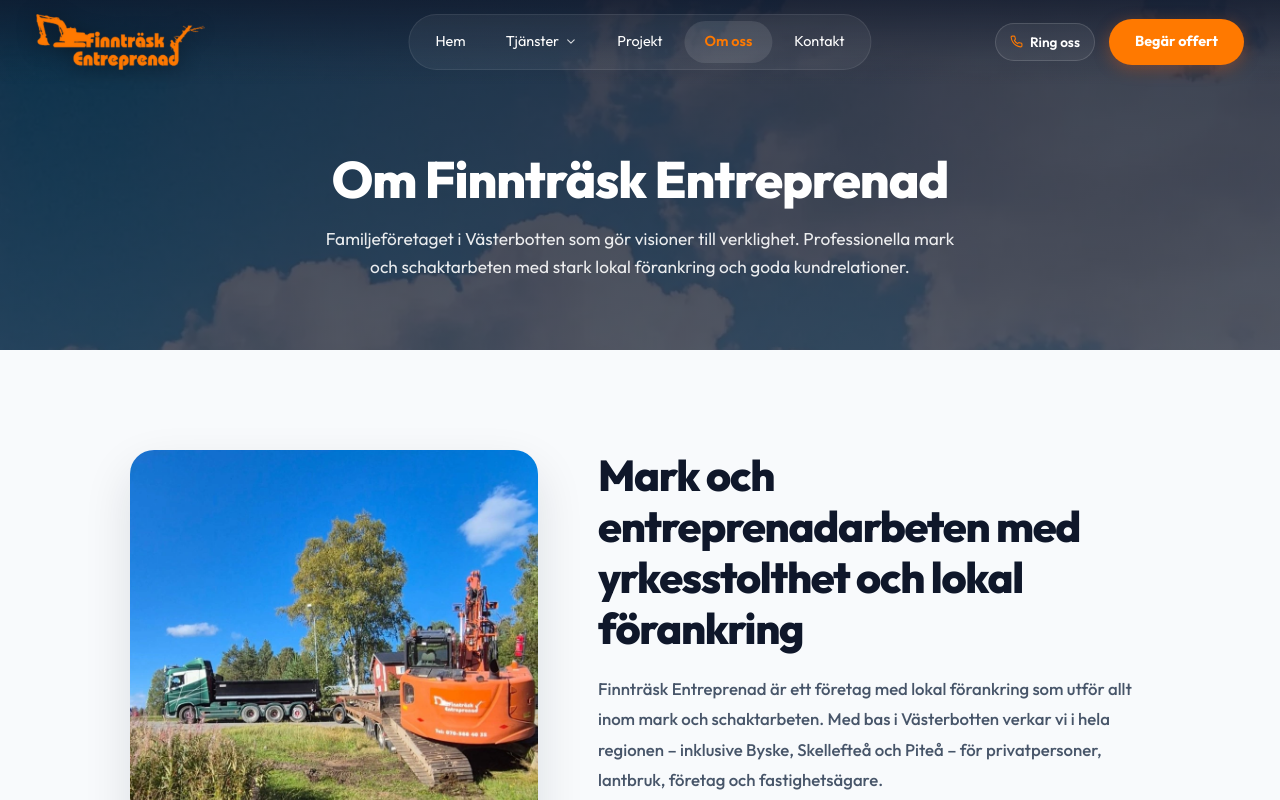
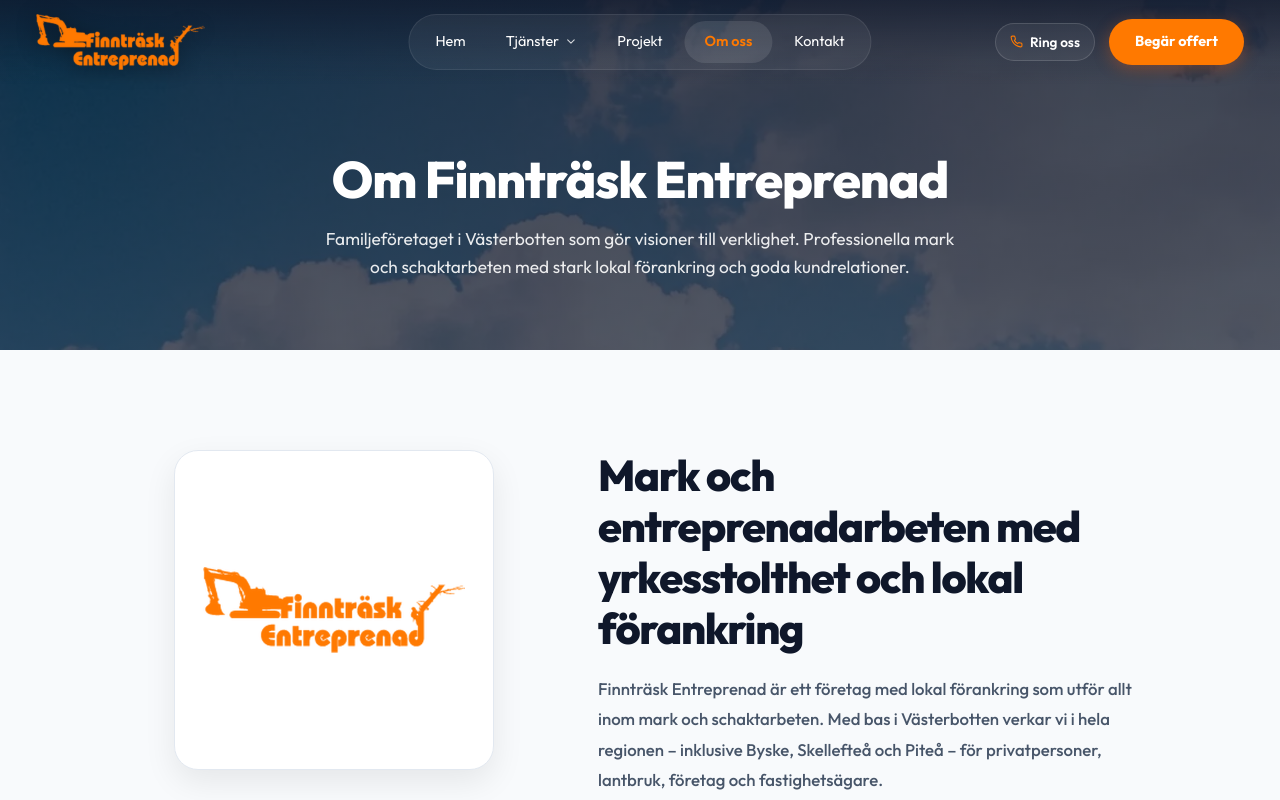
Before and after one commit to filipmrbg/finntraskentreprenad-demo, a React (Vite) app: page /om-oss in a window 1280 px wide. Shown: the top 800 px of the page. Built offline with nearby package versions, Linux system fonts and the light colour scheme.

Commit message:
Fix About page company logo card and add OG cache buster

```diff
--- a/index.html
+++ b/index.html
@@ -32,8 +32,8 @@
   <meta property="og:title" content="Finnträsk Entreprenad | Mark och Schaktarbeten i Västerbotten" />
   <meta property="og:description" content="Finnträsk Entreprenad utför allt inom mark och schaktarbeten, tomtplanering, anläggning, grundarbeten och maskintjänster i Västerbotten med omnejd. Begär offert!" />
   <meta property="og:url" content="https://finntraskentreprenad-demo.vercel.app" />
-  <meta property="og:image" content="https://finntraskentreprenad-demo.vercel.app/og-image.png" />
-  <meta property="og:image:secure_url" content="https://finntraskentreprenad-demo.vercel.app/og-image.png" />
+  <meta property="og:image" content="https://finntraskentreprenad-demo.vercel.app/og-image.png?v=3" />
+  <meta property="og:image:secure_url" content="https://finntraskentreprenad-demo.vercel.app/og-image.png?v=3" />
   <meta property="og:image:type" content="image/png" />
   <meta property="og:image:width" content="1200" />
   <meta property="og:image:height" content="630" />
@@ -44,7 +44,7 @@
   <meta name="twitter:card" content="summary_large_image" />
   <meta name="twitter:title" content="Finnträsk Entreprenad | Mark och Schaktarbeten i Västerbotten" />
   <meta name="twitter:description" content="Finnträsk Entreprenad utför allt inom mark och schaktarbeten, tomtplanering, anläggning och maskintjänster i Västerbotten." />
-  <meta name="twitter:image" content="https://finntraskentreprenad-demo.vercel.app/og-image.png" />
+  <meta name="twitter:image" content="https://finntraskentreprenad-demo.vercel.app/og-image.png?v=3" />
   <meta name="twitter:image:alt" content="Finnträsk Entreprenad Logotyp" />
 
   <!-- JSON-LD: ConstructionBusiness -->
--- a/src/data/images.ts
+++ b/src/data/images.ts
@@ -139,8 +139,8 @@
 
   about: {
     hero: {
-      url: '/about.webp',
-      alt: 'Finnträsk Entreprenad maskinpark och entreprenad i Västerbotten',
+      url: '/logo.png',
+      alt: 'Finnträsk Entreprenad',
     },
     teamMember: {
       url: '/logo.png',
--- a/src/pages/About.tsx
+++ b/src/pages/About.tsx
@@ -82,30 +82,41 @@
             alignItems: 'start',
           }}>
 
-            {/* Left: Company Photo Card */}
-            <ScrollReveal animation="fade-right" duration={0.8}>
+            {/* Left: Transparent Company Logo / Image Card */}
+            <ScrollReveal animation="scale-in" easing="spring">
               <div style={{
                 position: 'sticky',
                 top: '120px',
-                width: '100%',
+                display: 'flex',
+                justifyContent: 'center',
+              }}>
+                <div style={{
+                  background: '#ffffff',
                   borderRadius: '24px',
                   overflow: 'hidden',
-                boxShadow: '0 20px 48px rgba(15, 23, 42, 0.12)',
-                aspectRatio: '4 / 5',
-                maxHeight: '520px',
+                  boxShadow: '0 12px 32px rgba(0, 0, 0, 0.08)',
+                  border: '1px solid #e2e8f0',
+                  width: '100%',
+                  maxWidth: '320px',
+                  height: '320px',
+                  display: 'flex',
+                  alignItems: 'center',
+                  justifyContent: 'center',
+                  padding: '28px',
                 }}>
                   <img
-                  src={images.about.hero.url || '/about.webp'}
+                    src={images.about.teamMember?.url || images.about.hero?.url || images.logo.url}
                     alt="Finnträsk Entreprenad"
                     loading="eager"
                     decoding="async"
                     style={{
-                    width: '100%',
-                    height: '100%',
-                    objectFit: 'cover',
+                      maxWidth: '100%',
+                      maxHeight: '100%',
+                      objectFit: 'contain',
                       display: 'block',
                     }}
                   />
+                </div>
               </div>
             </ScrollReveal>
 
```
Lines whose indentation alone changed are shown as unchanged.
